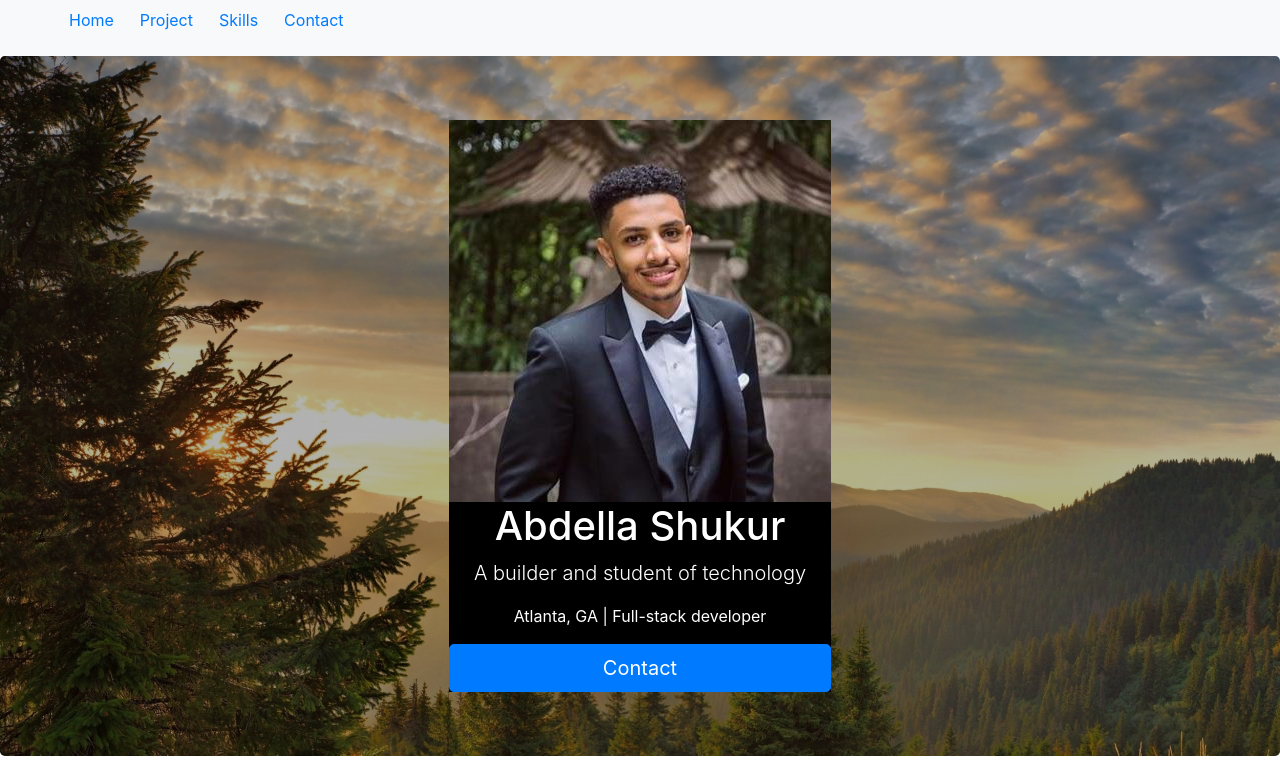
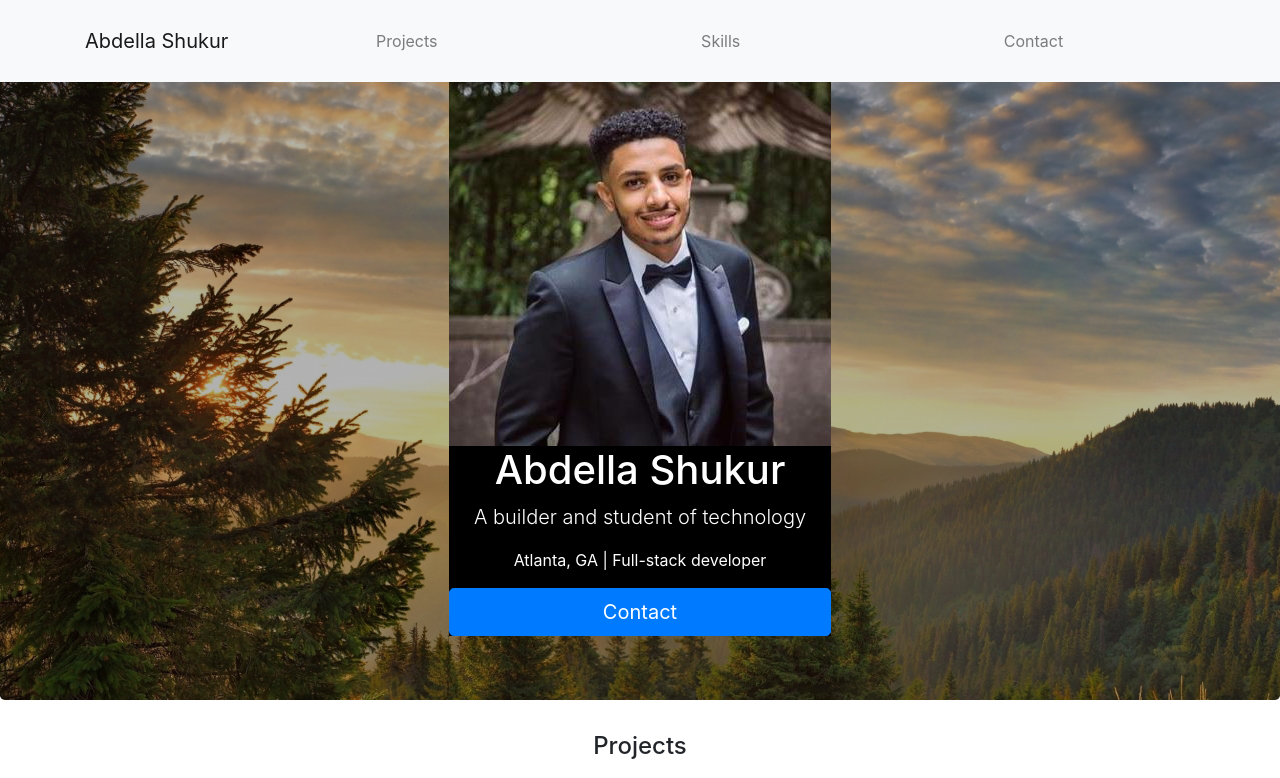
Before and after one commit to React2github/My-Portfolio, a React (Create React App) app: page / in a window 1280 px wide. Shown: the top 778 px of the page. Built offline with nearby package versions, Linux system fonts and the light colour scheme.

Commit message:
added hamburger functionality to menu

```diff
--- a/public/index.html
+++ b/public/index.html
@@ -19,5 +19,8 @@
 
     <div id="root"></div>
 
+<script src="https://code.jquery.com/jquery-3.2.1.slim.min.js" integrity="sha384-KJ3o2DKtIkvYIK3UENzmM7KCkRr/rE9/Qpg6aAZGJwFDMVNA/GpGFF93hXpG5KkN" crossorigin="anonymous"></script>
+<script src="https://cdnjs.cloudflare.com/ajax/libs/popper.js/1.12.9/umd/popper.min.js" integrity="sha384-ApNbgh9B+Y1QKtv3Rn7W3mgPxhU9K/ScQsAP7hUibX39j7fakFPskvXusvfa0b4Q" crossorigin="anonymous"></script>
+<script src="https://maxcdn.bootstrapcdn.com/bootstrap/4.0.0/js/bootstrap.min.js" integrity="sha384-JZR6Spejh4U02d8jOt6vLEHfe/JQGiRRSQQxSfFWpi1MquVdAyjUar5+76PVCmYl" crossorigin="anonymous"></script>
   </body>
 </html>
--- a/src/Componets/header.js
+++ b/src/Componets/header.js
@@ -6,15 +6,37 @@ class Header extends Component {
     // state = {  }
     render() {
         return (
-            <nav className="navbar navbar-light bg-light">
-                {/* <a className="navbar-brand" href="/Home"></a> */}
-                <ul>
-                    <li><a href="#Home">Home</a></li>
-                    <li><a href="#Projects">Project</a></li>
-                    <li><a href="#title">Skills</a></li>
-                    <li><a href="#Contact">Contact</a></li>
-                </ul>
-            </nav>
+
+            <nav class="navbar navbar-expand-sm fixed-top navbar-light bg-light">
+                <div class="container">
+                    <a class="navbar-brand" href="#Home">Abdella Shukur</a>
+                    <button class="navbar-toggler" type="button" data-toggle="collapse" data-target="#navbar1">
+                        <span class="navbar-toggler-icon"></span>
+                    </button>
+            <div class="collapse navbar-collapse" id="navbar1">
+                <ul class="navbar-nav nav nav-fill w-100">
+                <li class="nav-item">
+                    <a class="nav-link" href="#Projects">Projects</a>
+                </li>
+                <li class="nav-item">
+                    <a class="nav-link" href="#title">Skills</a>
+                </li>
+                <li class="nav-item">
+                    <a class="nav-link" href="#Contact">Contact</a>
+                </li>
+            </ul>
+        </div>
+    </div>
+</nav>
+            // <nav className="navbar navbar-light bg-light">
+            //     {/* <a className="navbar-brand" href="/Home"></a> */}
+            //     <ul>
+            //         <li><a href="#Home">Home</a></li>
+            //         <li><a href="#Projects">Project</a></li>
+            //         <li><a href="#title">Skills</a></li>
+            //         <li><a href="#Contact">Contact</a></li>
+            //     </ul>
+            // </nav>
         );
     }
 }
```
